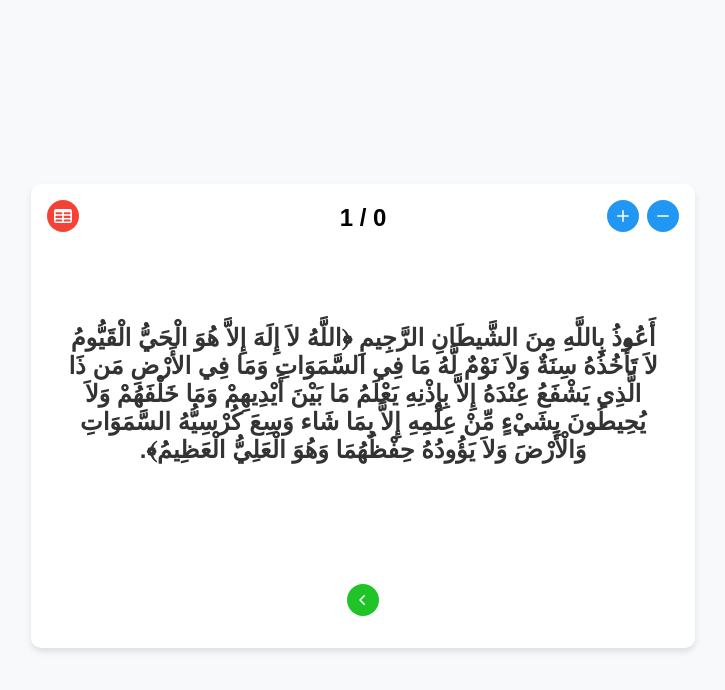
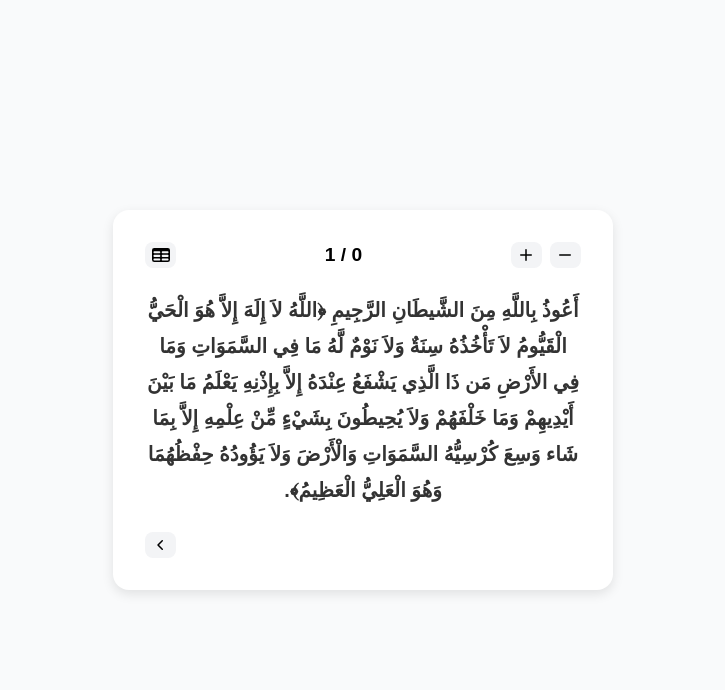
Before and after one commit to mosafa697/azkar, a React (Create React App) app: page / in a window 1280 px wide. Both pictures are taken after a click on the button "أذكار الصباح والمساء". Shown: the top 690 px of the page, without its empty margins (277-1002 px from the left). Built offline with nearby package versions, Linux system fonts and the light colour scheme.

Commit message:
feat: Update home page title and redeisgn the card page

```diff
--- a/src/components/Categories.js
+++ b/src/components/Categories.js
@@ -6,7 +6,25 @@ export default function Categories({ onCategorySelect }) {
   return (
     <div className="container">
       <div className="card">
-        <h2>اختر نوع الأذكار:</h2>
+        <div className="card-header">
+          <p>
+            قال الله تعالى:{" "}
+            <b>
+              الَّذِينَ آمَنُواْ وَتَطْمَئِنُّ قُلُوبُهُم بِذِكْرِ اللّهِ أَلاَ
+              بِذِكْرِ اللّهِ تَطْمَئِنُّ الْقُلُوبُ
+            </b>{" "}
+            (الرعد:28).
+          </p>
+          <p>
+            وقال رسول الله صلى الله عليه وسلم:{" "}
+            <b>
+              يقول الله عز وجل أنا عند ظن عبدي بي، وأنا معه حين يذكرني إن ذكرني
+              في نفسه ذكرته في نفسي، وإن ذكرني في ملأ ذكرته في ملأ هم خير منهم
+            </b>
+            . الحديث رواه مسلم وغيره.
+          </p>
+        </div>
+
         <div className="categories-container">
           {Object.values(azkar).map((category) => (
             <button
--- a/src/components/ZekrCard.js
+++ b/src/components/ZekrCard.js
@@ -21,6 +21,7 @@ export default function ZekrCard({
   return (
     <div className="container">
       <div className="card">
+        <div className="controls-container">
           <div className="font-controls">
             <button className="font-btn" onClick={onDecreaseFontSize}>
               <MinusIcon />
@@ -39,6 +40,7 @@ export default function ZekrCard({
               <HomeIcon />
             </button>
           </div>
+        </div>
         <h2
           className="phrase"
           onClick={onPhraseClick}
@@ -48,17 +50,21 @@ export default function ZekrCard({
         </h2>
 
         <div className="buttons-container">
-          {phrase.id > 1 && (
-            <button className="switch-btn" onClick={onPrev}>
+          <button
+            className="switch-btn"
+            onClick={onPrev}
+            style={{ visibility: phrase.id > 1 ? "visible" : "hidden" }}
+          >
             <ChevronRightIcon />
           </button>
-          )}
 
-          {!isLastPhrase && (
-            <button className="switch-btn" onClick={onNext}>
+          <button
+            className="switch-btn"
+            onClick={onNext}
+            style={{ visibility: !isLastPhrase ? "visible" : "hidden" }}
+          >
             <ChevronLeftIcon />
           </button>
-          )}
         </div>
       </div>
     </div>
--- a/src/styles/AzkarCard.css
+++ b/src/styles/AzkarCard.css
@@ -1,107 +1,86 @@
 .container {
   display: flex;
   justify-content: center;
-  align-items: center;
-  min-height: 100vh;
   padding: 1rem;
+  height: 100vh;
+  box-sizing: border-box;
 }
 
 .card {
-  background: white;
-  border-radius: 10px;
-  padding: 2rem;
-  box-shadow: 0 4px 6px rgba(0, 0, 0, 0.1);
+  background-color: #fff;
+  border-radius: 16px;
+  box-shadow: 0 4px 12px rgba(0, 0, 0, 0.1);
+  padding: 1rem;
   width: 100%;
-  max-width: 600px;
-  max-height: 200px;
+  max-width: 500px;
   display: flex;
   flex-direction: column;
-  min-height: 400px;
-  position: relative;
-  align-items: center;
+  gap: 1.5rem;
+  box-sizing: border-box;
+  max-height: 100%;
+  overflow-y: auto;
 }
 
-.font-controls {
-  position: absolute;
-  top: 1rem;
-  right: 1rem;
+.controls-container {
+  display: flex;
+  justify-content: space-between;
+  align-items: center;
+  flex-shrink: 0;
+}
+
+.font-controls,
+.option-controls {
   display: flex;
   gap: 0.5rem;
 }
 
-.option-controls {
-  position: absolute;
-  top: 1rem;
-  left: 1rem;
+.counter-container h2 {
+  margin: 0;
+  font-size: 1.2rem;
+  font-weight: 600;
+}
+
+.phrase {
+  text-align: center;
+  line-height: 1.8;
+  cursor: pointer;
+  margin: 0;
+  word-break: break-word;
+  overflow-wrap: break-word;
+  flex-grow: 1;
+  overflow-y: auto;
+  max-height: 50vh;
+}
+
+.buttons-container {
   display: flex;
-  gap: 0.5rem;
+  justify-content: space-between;
+  flex-shrink: 0;
 }
 
 .font-btn,
 .back-btn,
 .switch-btn {
+  background-color: #f3f4f6;
   border: none;
-  border-radius: 50%;
-  width: 32px;
-  height: 32px;
+  padding: 0.2rem 0.35rem;
+  border-radius: 8px;
+  cursor: pointer;
+  transition: background-color 0.2s ease;
   display: flex;
   align-items: center;
   justify-content: center;
-  cursor: pointer;
-  font-size: 1rem;
-  transition: background-color 0.3s;
 }
 
-.font-btn {
-  background-color: #2196f3;
-  color: white;
+.font-btn:hover,
+.back-btn:hover,
+.switch-btn:hover {
+  background-color: #e5e7eb;
 }
 
-.font-btn:hover {
-  background-color: #1976d2;
+.font-btn svg,
+.back-btn svg,
+.switch-btn svg {
+  width: 20px;
+  height: 20px;
 }
-
-.back-btn {
-  background-color: #f44336;
-  color: white;
-}
-
-.back-btn:hover {
-  background-color: #d32f2f;
-}
-
-.switch-btn {
-  background-color: #20c428;
-  color: white;
-}
-
-.switch-btn:hover {
-  background-color: #1c7440;
-}
-
-.phrase {
-  margin-bottom: 1rem;
-  text-align: center;
-  flex-grow: 1;
-  display: flex;
-  align-items: center;
-  justify-content: center;
-  width: 100%;
-  max-height: initial;
-  overflow-y: auto;
-  transition: font-size 0.3s ease;
-}
-
-.buttons-container {
-  display: flex;
-  gap: 1rem;
-  justify-content: center;
-  margin-top: auto;
-  padding-top: 1rem;
-  width: 100%;
-}
-
-.counter-container {
-  position: absolute;
-  top: 0rem;
-}
--- a/src/styles/Categories.css
+++ b/src/styles/Categories.css
@@ -1,24 +1,58 @@
+.container {
+  display: flex;
+  justify-content: center;
+  align-items: center;
+  padding: 2rem;
+  box-sizing: border-box;
+  min-height: 100vh;
+  background-color: #f9fafb;
+}
+
+.card {
+  background-color: #fff;
+  border-radius: 16px;
+  box-shadow: 0 4px 12px rgba(0, 0, 0, 0.1);
+  padding: 2rem;
+  width: 100%;
+  max-width: 500px;
+  display: flex;
+  flex-direction: column;
+  gap: 1.5rem;
+  box-sizing: border-box;
+}
+
 .categories-container {
   display: flex;
   flex-direction: column;
   gap: 1rem;
-  width: 100%;
-  max-width: 500px;
-  margin: 0 auto;
 }
 
 .category-btn {
-  width: 100%;
-  padding: 1rem;
-  font-size: 1.2rem;
-  background-color: #4CAF50;
-  color: white;
+  background-color: #f3f4f6;
   border: none;
-  border-radius: 5px;
+  border-radius: 8px;
+  padding: 0.75rem 1rem;
+  font-size: 1.1rem;
+  font-weight: 500;
+  text-align: center;
   cursor: pointer;
-  transition: background-color 0.3s;
+  transition: background-color 0.2s ease;
 }
 
 .category-btn:hover {
-  background-color: #45a049;
+  background-color: #e5e7eb;
 }
+
+@media (min-width: 480px) {
+  .categories-container {
+    display: grid;
+    grid-template-columns: 1fr 1fr;
+    gap: 1rem;
+  }
+}
+
+@media (max-width: 480px) {
+  .category-btn {
+    font-size: 1rem;
+  }
+}
```
Also changed, not shown: 1 other file (tests, documents, lock files or other folders). Lines whose indentation alone changed are shown as unchanged.
